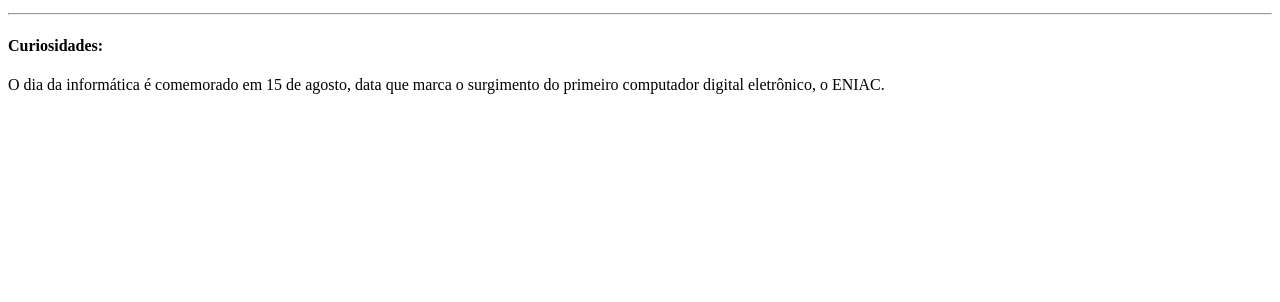
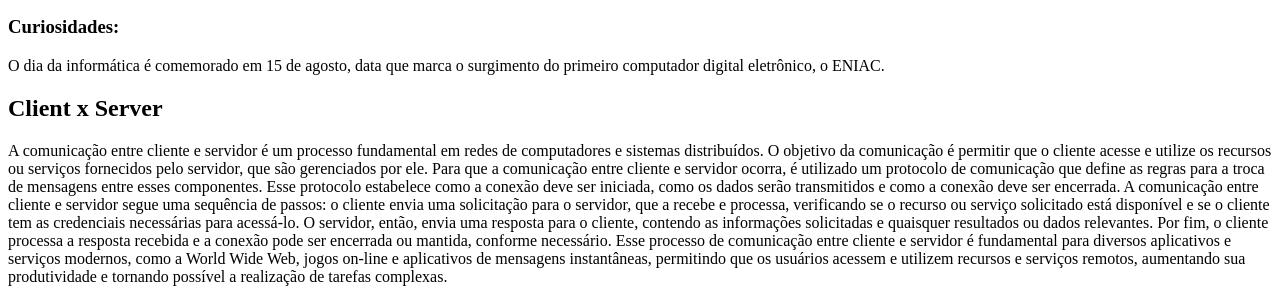
Before and after one commit to Arthursvidal/Desafio-HTML, a plain HTML site: page index.html in a window 1280 px wide. Shown: the part 2753-3055 px from the top of the page. Before the commit the page ends 2863 px from the top, so only its background shows below. Drawn offline with Linux system fonts and the light colour scheme.

Commit message:
Criando client x server

```diff
--- a/index.html
+++ b/index.html
@@ -111,15 +111,25 @@ Alguns estudiosos incluem uma quinta geração de computadores, caracterizada pe
         <figcaption>computador da quarta geração</figcaption>
     </figure>
 
-<hr>
+
 
 </section>
 
-<h4>Curiosidades:</h4>
-<p>O dia da informática é comemorado em 15 de agosto, data que marca o surgimento do primeiro computador digital eletrônico, o ENIAC.</p>
+<section>
+    <h3>Curiosidades:</h3>
+    <p>O dia da informática é comemorado em 15 de agosto, data que marca o surgimento do primeiro computador digital eletrônico, o ENIAC.</p>
 
+    <h2>Client x Server</h2>
 
+    <p> A comunicação entre cliente e servidor é um processo fundamental em redes de computadores e sistemas distribuídos. O objetivo da comunicação é permitir que o cliente acesse e utilize os recursos ou serviços fornecidos pelo servidor, que são gerenciados por ele.
+    Para que a comunicação entre cliente e servidor ocorra, é utilizado um protocolo de comunicação que define as regras para a troca de mensagens entre esses componentes. Esse protocolo estabelece como a conexão deve ser iniciada, como os dados serão transmitidos e como a conexão deve ser encerrada.
+    A comunicação entre cliente e servidor segue uma sequência de passos: o cliente envia uma solicitação para o servidor, que a recebe e processa, verificando se o recurso ou serviço solicitado está disponível e se o cliente tem as credenciais necessárias para acessá-lo. O servidor, então, envia uma resposta para o cliente, contendo as informações solicitadas e quaisquer resultados ou dados relevantes. Por fim, o cliente processa a resposta recebida e a conexão pode ser encerrada ou mantida, conforme necessário.
+    Esse processo de comunicação entre cliente e servidor é fundamental para diversos aplicativos e serviços modernos, como a World Wide Web, jogos on-line e aplicativos de mensagens instantâneas, permitindo que os usuários acessem e utilizem recursos e serviços remotos, aumentando sua produtividade e tornando possível a realização de tarefas complexas.
+</p>
+
+</section>
 
 </main>
+
 </body>
 </html>
```
